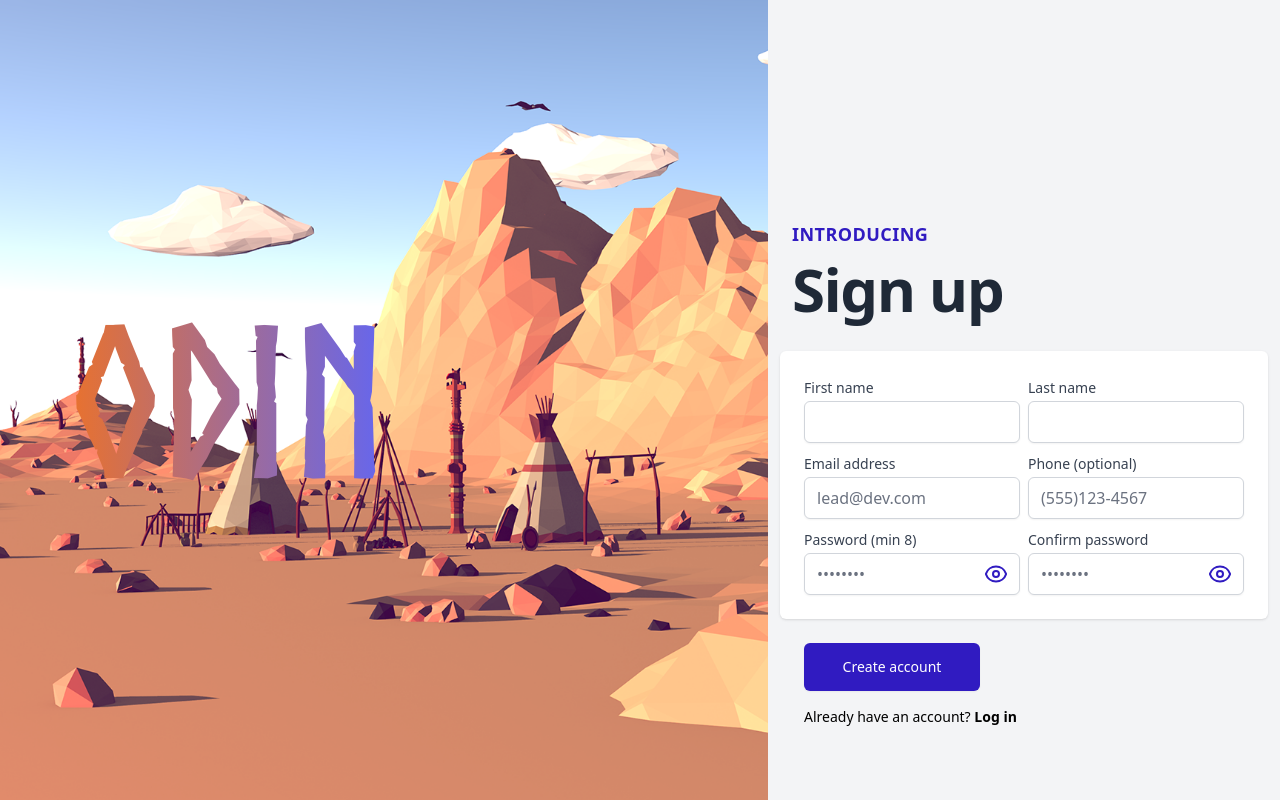
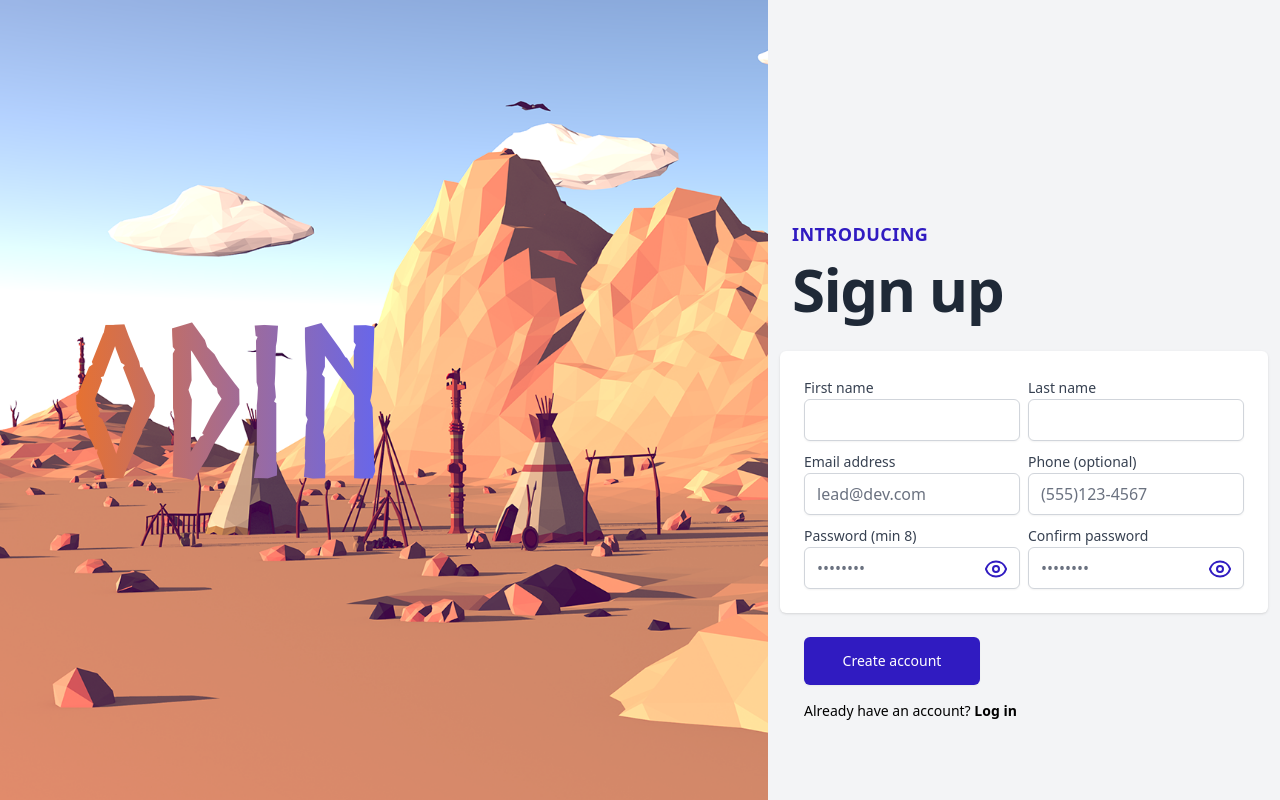
Before and after one commit to remotelyqueued/odin-signup, a website: page src/index.html in a window 1280 px wide. Drawn offline with nearby package versions, Linux system fonts and the light colour scheme; files that its build step writes are made by us from their sources; a web font is replaced by a local one.

Commit message:
Kinda fixed the issue

```diff
--- a/src/index.html
+++ b/src/index.html
@@ -96,11 +96,11 @@
                             </div>
 
                             <div class="col-span-6 sm:col-span-3">
-                                <label for="phone">Phone (optional)</label>
+                                <label for="tel">Phone (optional)</label>
                                 <input
                                     autocomplete="tel"
-                                    id="phone"
-                                    name="phone"
+                                    id="tel"
+                                    name="tel"
                                     pattern="\d{3}[\-]\d{3}[\-]\d{4}"
                                     placeholder="(555)123-4567"
                                     type="tel" />
--- a/src/input.css
+++ b/src/input.css
@@ -12,12 +12,11 @@
 }
 
 @layer base {
-
-    [type="text"],
-    [type="email"],
-    [type="tel"],
-    [type="password"] {
-        @apply mt-0.5 w-full rounded-md border-gray-300 shadow-sm invalid:border-red-500 invalid:text-red-500 invalid:placeholder-shown:border-gray-300 invalid:placeholder-shown:text-gray-900 focus:ring-1 invalid:focus:ring-red-500 invalid:placeholder-shown:focus:ring-indigo-500;
+    [type='text'],
+    [type='email'],
+    [type='tel'],
+    [type='password'] {
+        @apply block w-full rounded-md border border-gray-300 text-gray-900 shadow-sm outline-none ring-inset invalid:border-red-500 invalid:text-red-500 invalid:placeholder-shown:border-gray-300 invalid:placeholder-shown:text-gray-500 focus:ring-2 invalid:focus:ring-red-500 invalid:placeholder-shown:focus:ring-indigo-500;
     }
 
     label {
@@ -27,4 +26,8 @@
     svg {
         @apply stroke-[#301bc1] stroke-2;
     }
+
+    [type='tel'] {
+        @apply focus:ring-2 focus:placeholder-shown:ring-indigo-500;
+    }
 }
```
Also changed, not shown: 1 other file.
